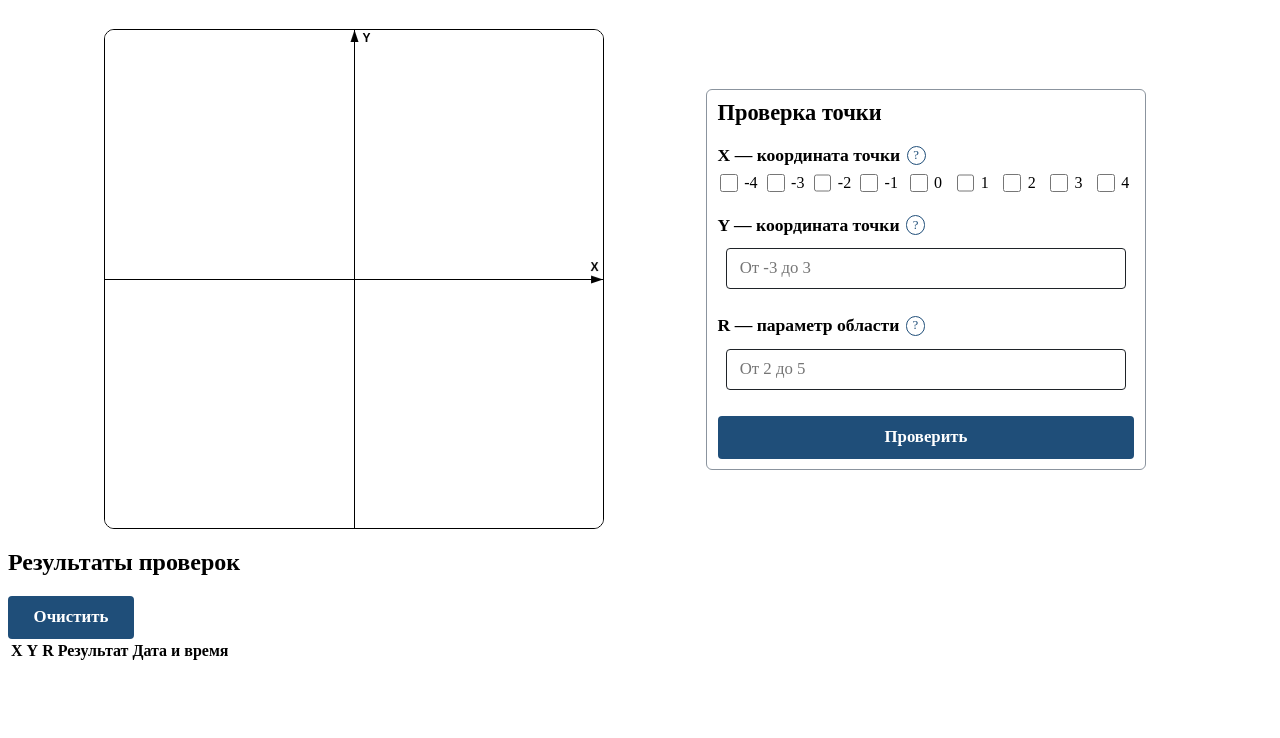
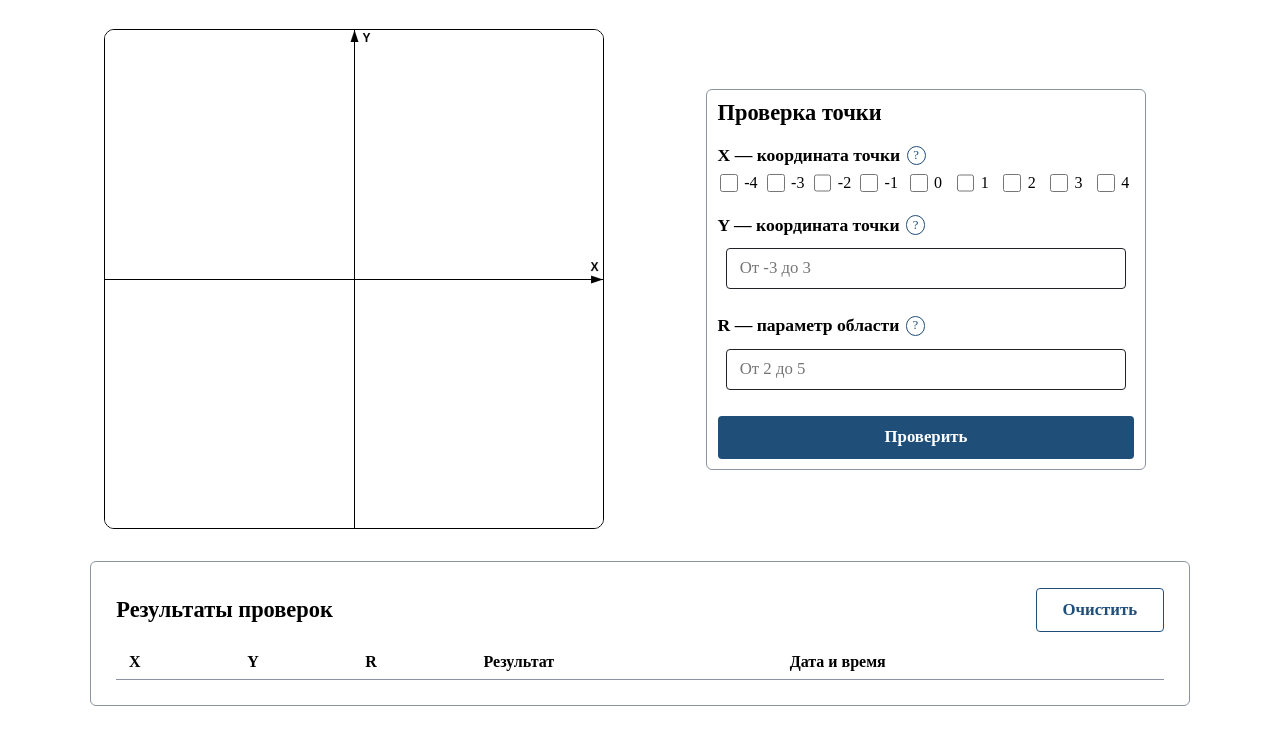
Before and after one commit to Miwm64/web_labs, a website: page index.html in a window 1280 px wide. Shown: the part 64-802 px from the top of the page. Drawn offline with Linux system fonts and the light colour scheme.

Commit message:
feat: styles for result table

```diff
--- a/styles.css
+++ b/styles.css
@@ -297,3 +297,76 @@ input[data-invalid="true"] {
     aspect-ratio: 1 / 1;
     display: block;
 }
+
+.button:disabled {
+    opacity: 0.5;
+    pointer-events: none;
+}
+
+.button-secondary {
+    color: var(--color-accent);
+    background-color: transparent;
+    border: 1px solid var(--color-accent);
+}
+
+.button-secondary:hover {
+    color: var(--color-surface);
+}
+
+#results-panel {
+    max-width: 1100px;
+    margin: 2rem auto;
+    padding: 2%;
+    border: 1px solid var(--color-border);
+    border-radius: 6px;
+    background-color: var(--color-surface);
+}
+
+.results-head {
+    display: flex;
+    flex-wrap: wrap;
+    align-items: center;
+    justify-content: space-between;
+    gap: 1rem;
+    margin-bottom: 0.8rem;
+}
+
+#results-title {
+    margin: 0;
+    font-size: 1.4rem;
+}
+
+.results-scroll {
+    overflow-x: auto;
+}
+
+#results-table {
+    width: 100%;
+    border-collapse: collapse;
+}
+
+#results-table th,
+#results-table td {
+    padding: 0.5rem 0.8rem;
+    text-align: left;
+    border-bottom: 1px solid var(--color-border);
+}
+
+#results-table tbody > tr:hover {
+    background-color: #f3f6f9;
+}
+
+td[data-hit="true"] {
+    font-weight: 600;
+    color: var(--color-ok);
+}
+
+td[data-hit="false"] {
+    font-weight: 600;
+    color: var(--color-danger);
+}
+
+.results-empty {
+    text-align: center;
+    color: var(--color-muted);
+}
```
